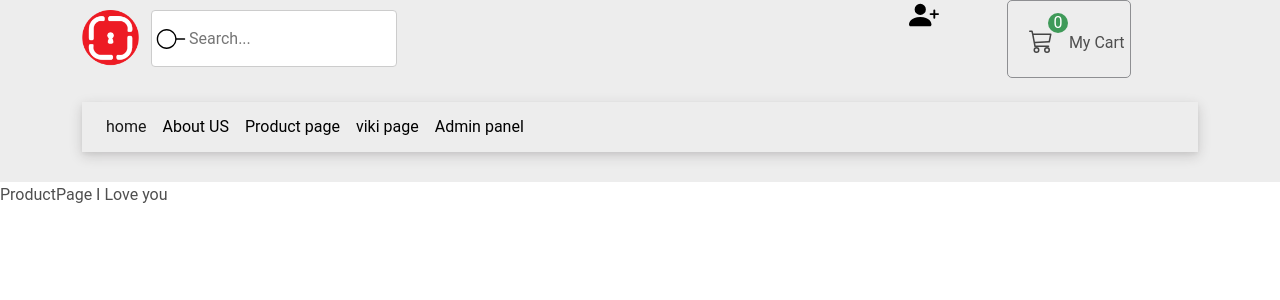
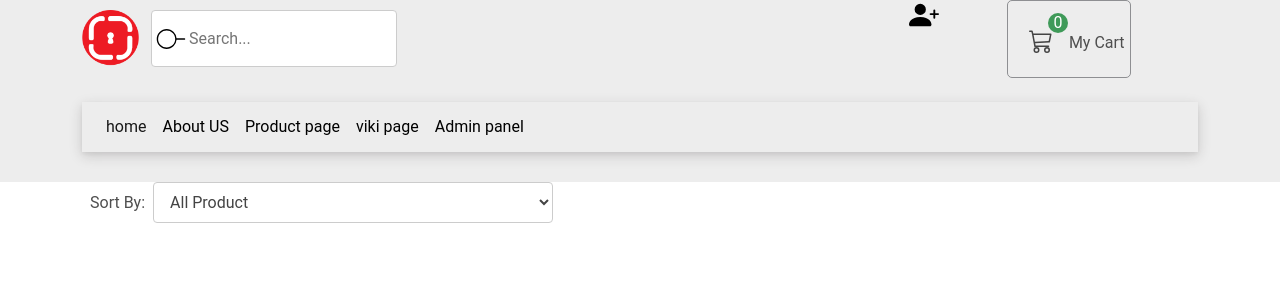
Before and after one commit to Atefeh-Masoumi/e-commercesample-template, a React (Create React App) app: page /product in a window 1280 px wide. Shown: the top 300 px of the page. Built offline with nearby package versions, Linux system fonts and the light colour scheme.

Commit message:
product page started

```diff
--- a/src/pages/Product/ProductPage.js
+++ b/src/pages/Product/ProductPage.js
@@ -1,10 +1,20 @@
-
+import'./productpage.css';
 
 const ProductPage = () => {
   return (
-    <div>
-      ProductPage I Love you
-
+   <div className='container'>
+     <div className='row'>
+          <div className="col-md-6 mb-4 d-flex ">
+          <span className="m-2 font-weight-bold">Sort By: </span>
+          <select className="md-form">
+            <option value="0"  selected>All Product</option>
+            <option value="1">Best selling</option>
+            <option value="2">Newest</option>
+            <option value="3">Highest Price</option>
+            <option value="4">Lowest Price</option>
+          </select>
+          </div>
+      </div>
     </div>
   )
 }
```
Also changed, not shown: src/pages/Product/productpage.css (added).
